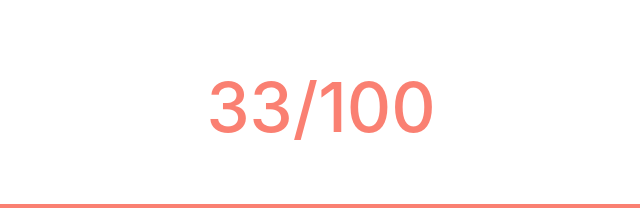
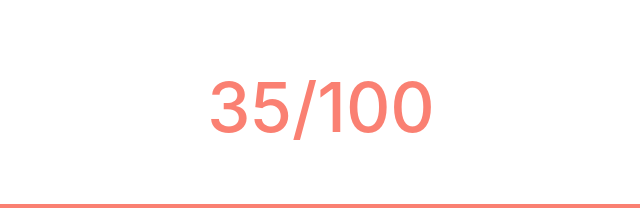
Before and after one commit to iiqrah/100-portraits-giveaway, a plain HTML site: page index.html in a window 1280 px wide. Shown: the part 692-900 px from the top of the page, 319-959 px from the left. Drawn offline with nearby package versions, Linux system fonts and the light colour scheme.

Commit message:
Update counter to 35

```diff
--- a/index.html
+++ b/index.html
@@ -76,7 +76,7 @@
                 PORTRAITS CREATED SO FAR &nbsp;:
             </p>
 
-            <h1 class="text-center text-two py-4">33/100</h1>
+            <h1 class="text-center text-two py-4">35/100</h1>
 
             <footer class="navbar justify-content-center bg-one text-one py-1 ">
                 <ul class="nav justify-content-around ">
```
